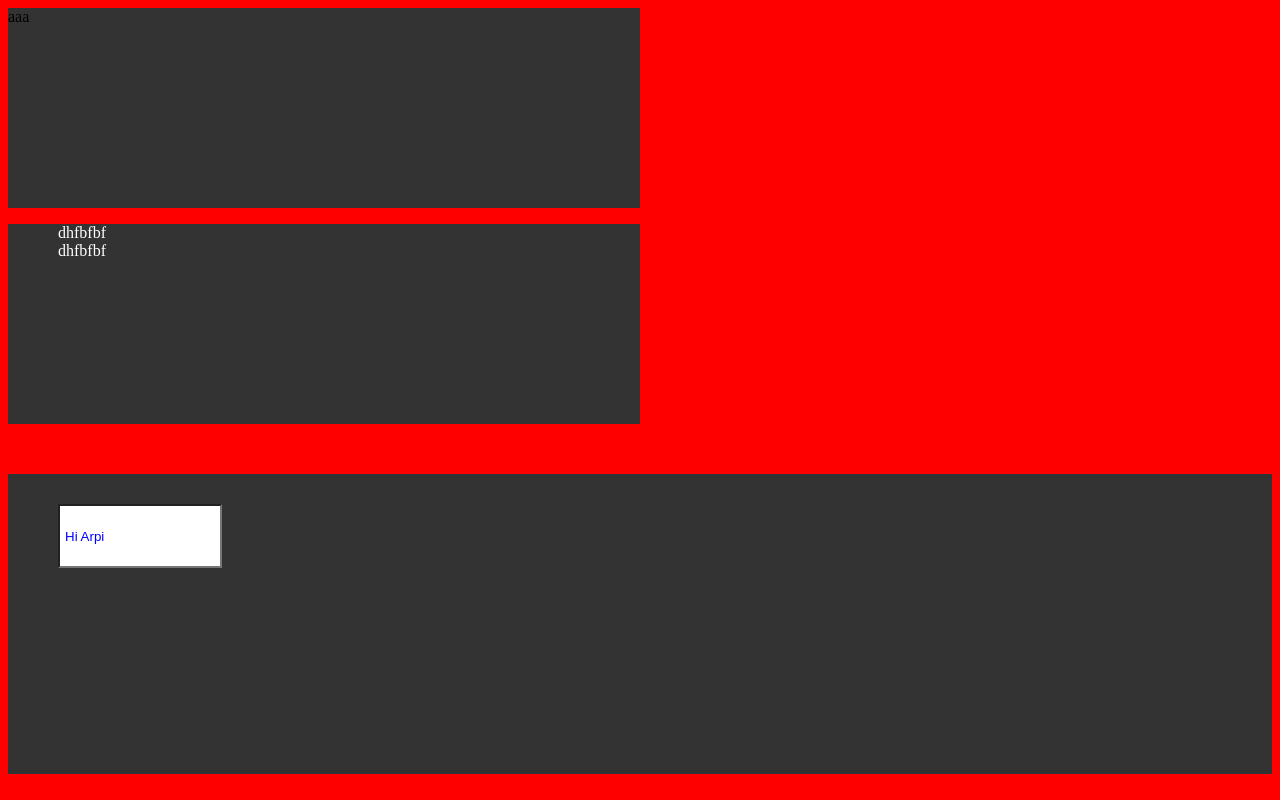
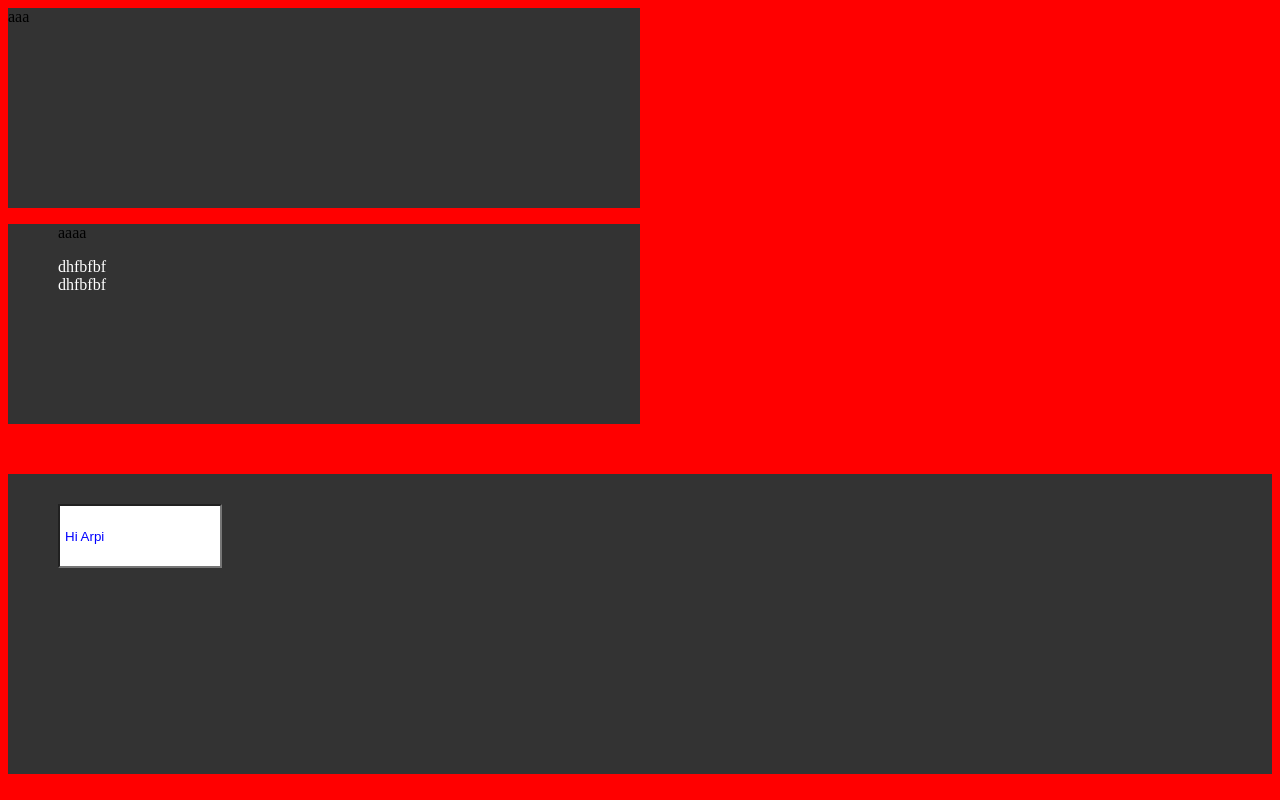
Before and after one commit to Harut1991/project, a plain HTML site: page index.html in a window 1280 px wide. Drawn offline with Linux system fonts and the light colour scheme.

Commit message:
Update index.html

```diff
--- a/index.html
+++ b/index.html
@@ -9,7 +9,7 @@
 	<div class="font">aaa</div>
 	<div class="nav">
 		<ul>
-
+			<p>aaaa</p>
 			<li>dhfbfbf</li>
 
 			<li>dhfbfbf</li>
```
